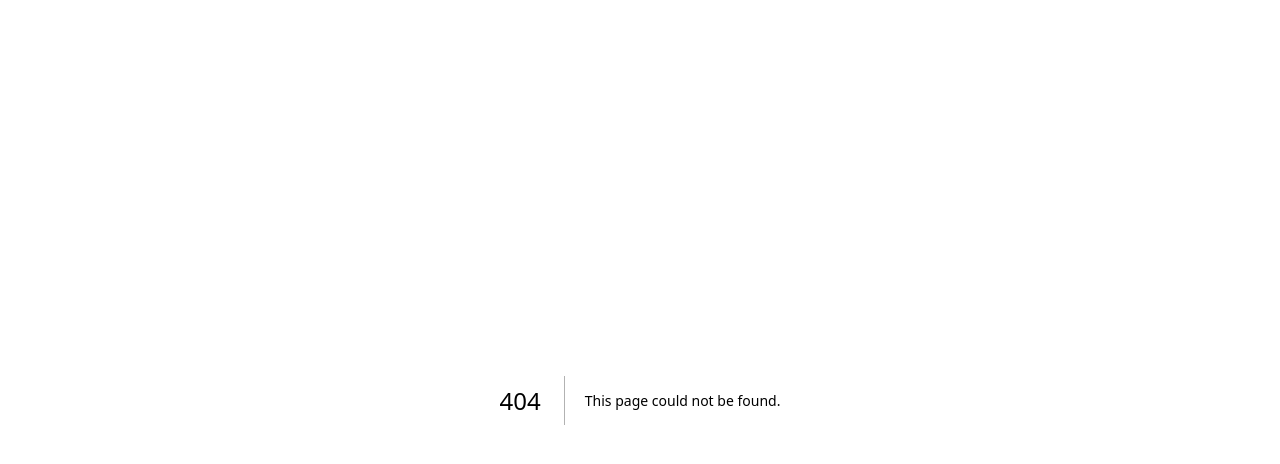
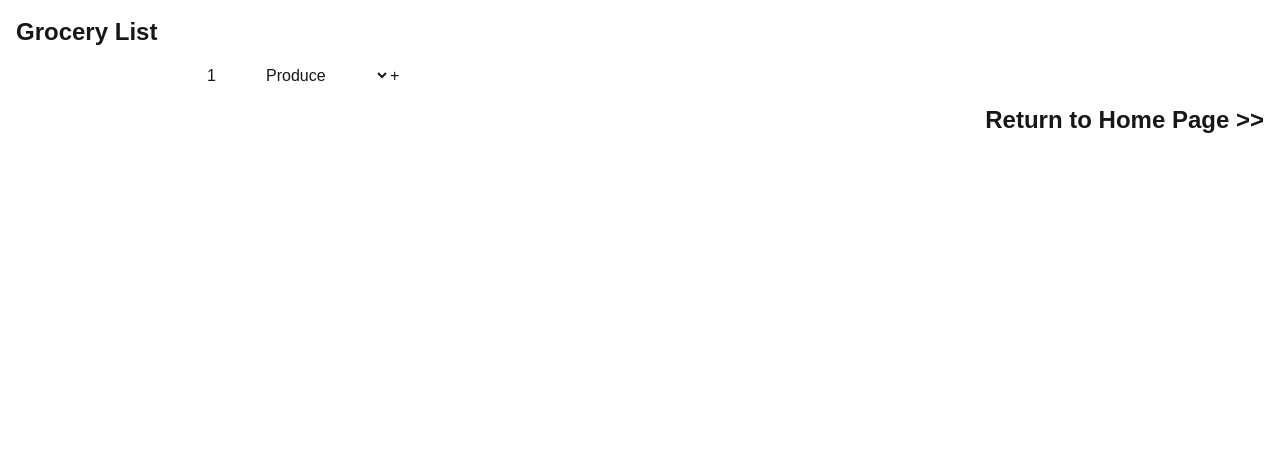
Before and after one commit to GymLeaderC/cprg306-assignments, a Next.js app: page /week-5 in a window 1280 px wide. Before the commit this address had no page. Shown: the top 464 px of the page. Built offline with nearby package versions, Linux system fonts and the light colour scheme.

Commit message:
Created 'week-5' Folder | Created Component Files 'NewItem.js' and 'page.js'

```diff
--- a/app/page.js
+++ b/app/page.js
@@ -15,7 +15,8 @@ export default function Page() {
       <div>
         <Link href="/week-2">Week 2 - </Link>
         <Link href="/week-3">Week 3 - </Link>
-        <Link href="/week-4">Week 4</Link>
+        <Link href="/week-4">Week 4 - </Link>
+        <Link href="/week-5">Week 5  </Link>
       </div>
     </main>
   );
--- /dev/null
+++ b/app/week-5/NewItem.js
@@ -0,0 +1,63 @@
+/*
+Joshua Couto - 02.12.26
+Assignment 5: Basic Interactivity
+Southern Alberta Institute of Technology
+CPRG306 - Web Development 2
+*/
+
+"use client"
+
+import { useState } from "react";
+
+// Defining New Item Functional Compononent
+export default function NewItem() {
+  const [name, setName] = useState("");
+  const [quantity, setQuantity] = useState(1);
+  const [category, setCategory] = useState("produce");
+
+  // Defining the handleSubmit Function
+  const handleSubmit = (e) => {
+    e.preventDefault();
+
+    const item = { name, quantity, category };
+    console.log(item)
+    alert(`New Item Added: ${name}, quantity: ${quantity}, category: ${category}`);
+
+    setName("");
+    setQuantity(1);
+    setCategory("produce");
+  }
+
+  // Defining the Form UI
+  return (
+    <form onSubmit={handleSubmit}>
+      <input
+        type="text"
+        value={name}
+        onChange={(e) => setName(e.target.value)}
+        required
+      />
+      <input
+        type="number"
+        value={quantity}
+        onChange={(e) => setQuantity(e.target.value)}
+        min="1"
+        max="99"
+      />
+      <select value={category} onChange={(e) => setCategory(e.target.value)}>
+        <option value="produce">Produce</option>
+        <option value="dairy">Dairy</option>
+        <option value="bakery">Bakery</option>
+        <option value="meat">Meat</option>
+        <option value="frozen-foods">Frozen Foods</option>
+        <option value="canned-goods">Canned Goods</option>
+        <option value="dry-goods">Dry Goods</option>
+        <option value="beverages">Beverages</option>
+        <option value="snacks">Snacks</option>
+        <option value="household">Household</option>
+        <option value="other">Other</option>
+      </select>
+      <button type="submit">+</button>
+    </form>
+  );
+}
--- /dev/null
+++ b/app/week-5/page.js
@@ -0,0 +1,20 @@
+/*
+Joshua Couto - 02.12.26
+Assignment 5: Basic Interactivity
+Southern Alberta Institute of Technology
+CPRG306 - Web Development 2
+*/
+
+import NewItem from "./NewItem"
+import Link from "next/link"
+
+export default function Page() {
+  return (
+    <main>
+      <h1 className="text-2xl font-bold mt-4 mb-4 ml-4 mr-2">Grocery List</h1>
+      <NewItem/>
+      <Link className="block text-2xl font-bold text-right mt-4 mr-4 mb-4"
+        href="/">Return to Home Page {'\u003e'}{'\u003e'}</Link>
+    </main>
+  )
+}
```
